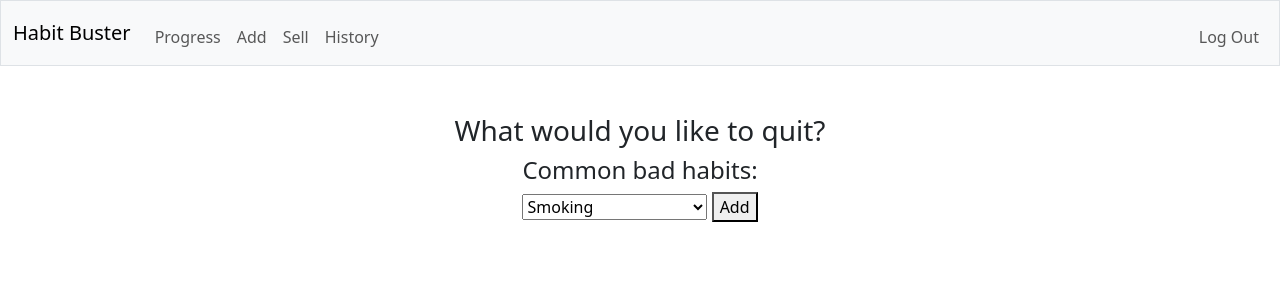
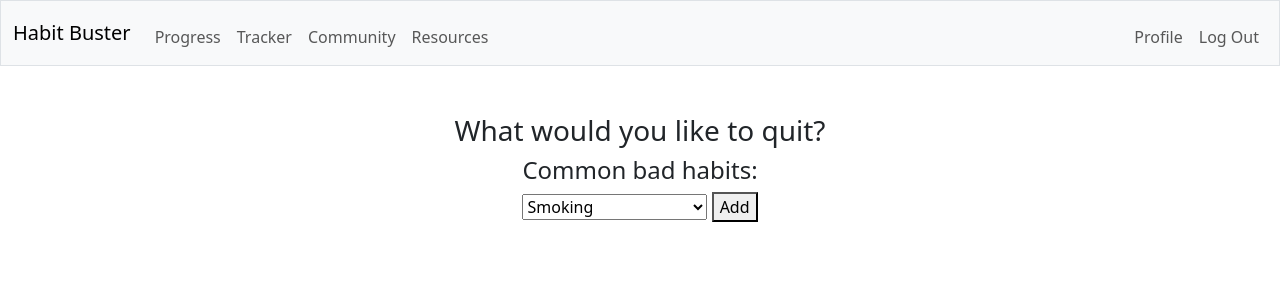
Before and after one commit to manchunyu/iquit, a Flask app: page /add in a window 1280 px wide. Shown: the top 300 px of the page. Run offline with Flask 3, Linux system fonts and the light colour scheme; a user stored in the database is signed in; some libraries are stand-ins or nearby versions.

Commit message:
Modify correct route names in index
Progress, tracker, community and profile tabs

```diff
--- a/templates/layout.html
+++ b/templates/layout.html
@@ -30,12 +30,13 @@
                 <div class="collapse navbar-collapse" id="navbar">
                     {% if session["user_id"] %}
                         <ul class="navbar-nav me-auto mt-2">
-                            <li class="nav-item"><a class="nav-link" href="/quote">Progress</a></li>
-                            <li class="nav-item"><a class="nav-link" href="/add">Add</a></li>
-                            <li class="nav-item"><a class="nav-link" href="/sell">Sell</a></li>
-                            <li class="nav-item"><a class="nav-link" href="/history">History</a></li>
+                            <li class="nav-item"><a class="nav-link" href="/progress">Progress</a></li>
+                            <li class="nav-item"><a class="nav-link" href="/tracker">Tracker</a></li>
+                            <li class="nav-item"><a class="nav-link" href="/community">Community</a></li>
+                            <li class="nav-item"><a class="nav-link" href="/resources">Resources</a></li>
                         </ul>
                         <ul class="navbar-nav ms-auto mt-2">
+                            <li class="nav-item"><a class="nav-link" href="/profile">Profile</a></li>
                             <li class="nav-item"><a class="nav-link" href="/logout">Log Out</a></li>
                         </ul>
                     {% else %}
```
